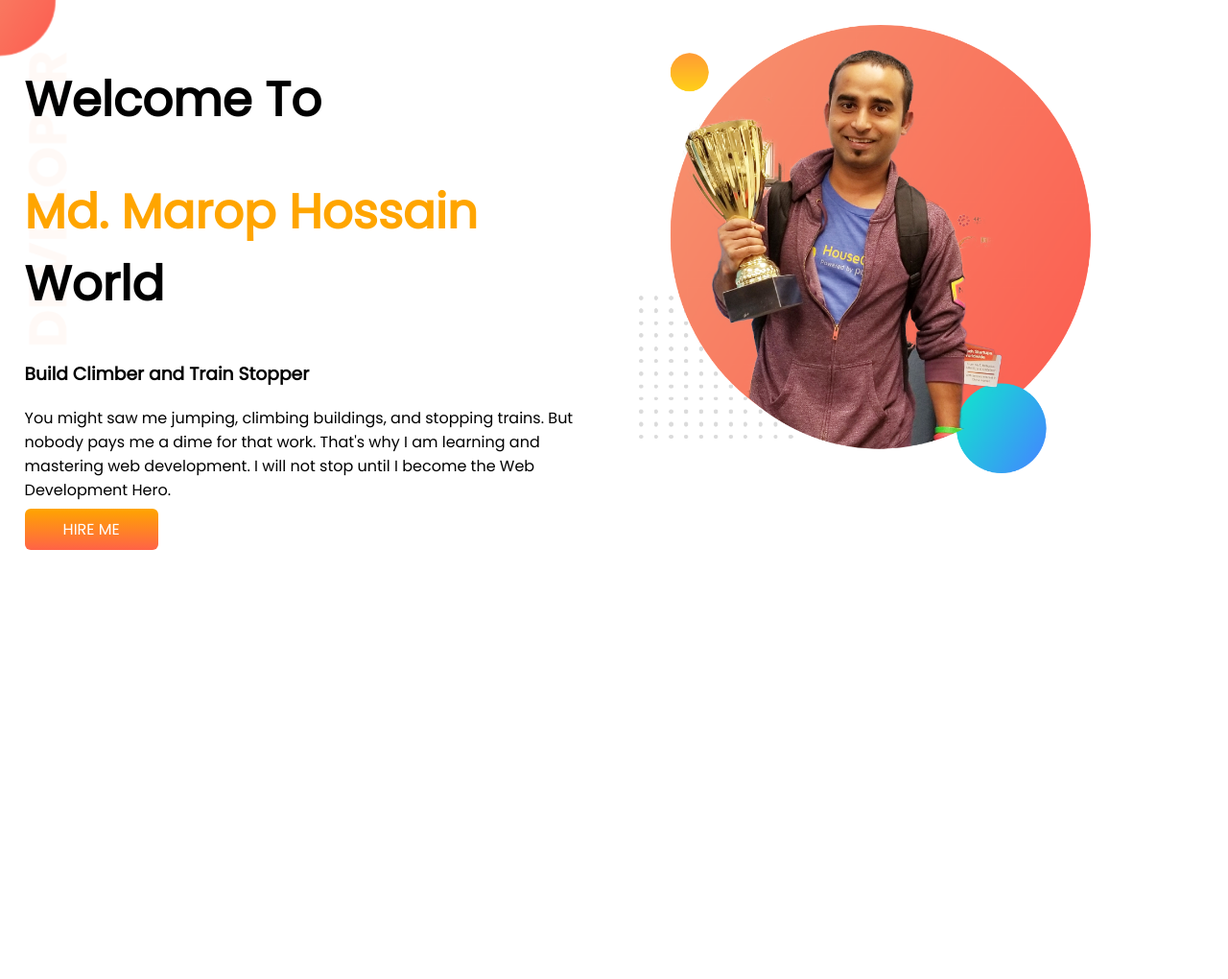
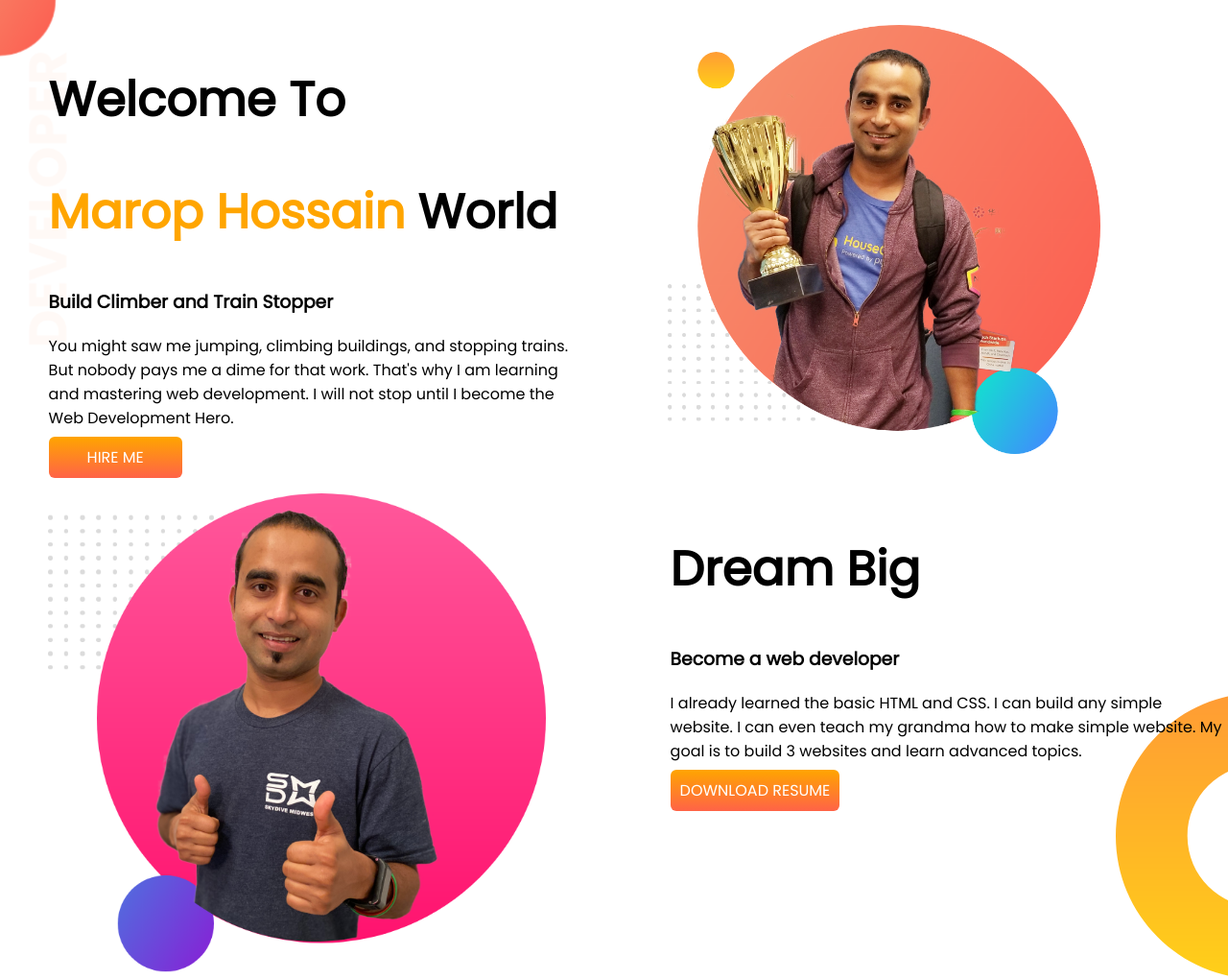
Before and after one commit to md-marop-hossain/developer-portfolio, a plain HTML site: page index.html in a window 1280 px wide. Shown: the whole page at 96% size. Before the commit the page ends 800 px from the top, so only its background shows below. Drawn offline with Linux system fonts and the light colour scheme.

Commit message:
code updated

```diff
--- a/index.html
+++ b/index.html
@@ -16,7 +16,7 @@
     <section class="top-banner">
         <div class="half-width">
             <h1> Welcome To</h1>
-            <h1> <span class="orange-color">Md. Marop Hossain </span>World</h1>
+            <h1> <span class="orange-color">Marop Hossain </span>World</h1>
             <h3>Build Climber and Train Stopper</h3>
             <p>You might saw me jumping, climbing buildings, and stopping trains. But nobody pays me a dime for that
                 work.
@@ -32,6 +32,20 @@
         </div>
     </section>
 
+    <section class="middle-banner">
+        <div class="image-margin">
+            <img class="middle-image" src="images/jhankar2.png">
+        </div>
+        <div class="middle-width">
+            <h1>Dream Big</h1>
+            <h3>Become a web developer</h3>
+            <p>I already learned the basic HTML and CSS. I can build any simple website. I can even teach my grandma how
+                to make simple website. My goal is to build 3 websites and learn advanced topics.</p>
+            <a class="resume-link" href="https://www.topresume.com/career-advice/best-resume-posting-jobs"
+                target="_blank">DOWNLOAD RESUME</a>
+        </div>
+    </section>
+
 
 
 </body>
--- a/style.css
+++ b/style.css
@@ -15,9 +15,12 @@ section{
 .half-width{
     width: 50%;
     padding: 2%;
+    margin-left: 25px;
 }
 .half-width img{
     width: 80%;
+    margin-left: 5px;
+
 }
 .link-button{
     text-decoration: none;
@@ -31,6 +34,27 @@ section{
 .top-banner{
     background-image: url(images/top-banner.png);
     background-repeat: no-repeat;
-
+    background-attachment: fixed;
 
 }
+.middle-banner img{
+    width: 80%;
+
+}
+.image-margin{
+    margin-left: 50px;
+}
+.middle-width{
+    width: 50%;
+    background-image: url(images/dream-bg.png);
+    background-repeat: no-repeat;
+    background-position: right bottom;
+}
+.resume-link{
+    color: white;
+    background-image: linear-gradient(orange,tomato);
+    text-decoration: none;
+    font-weight: 700%;
+    padding: 10px;
+    border-radius: 6px;
+}
```
